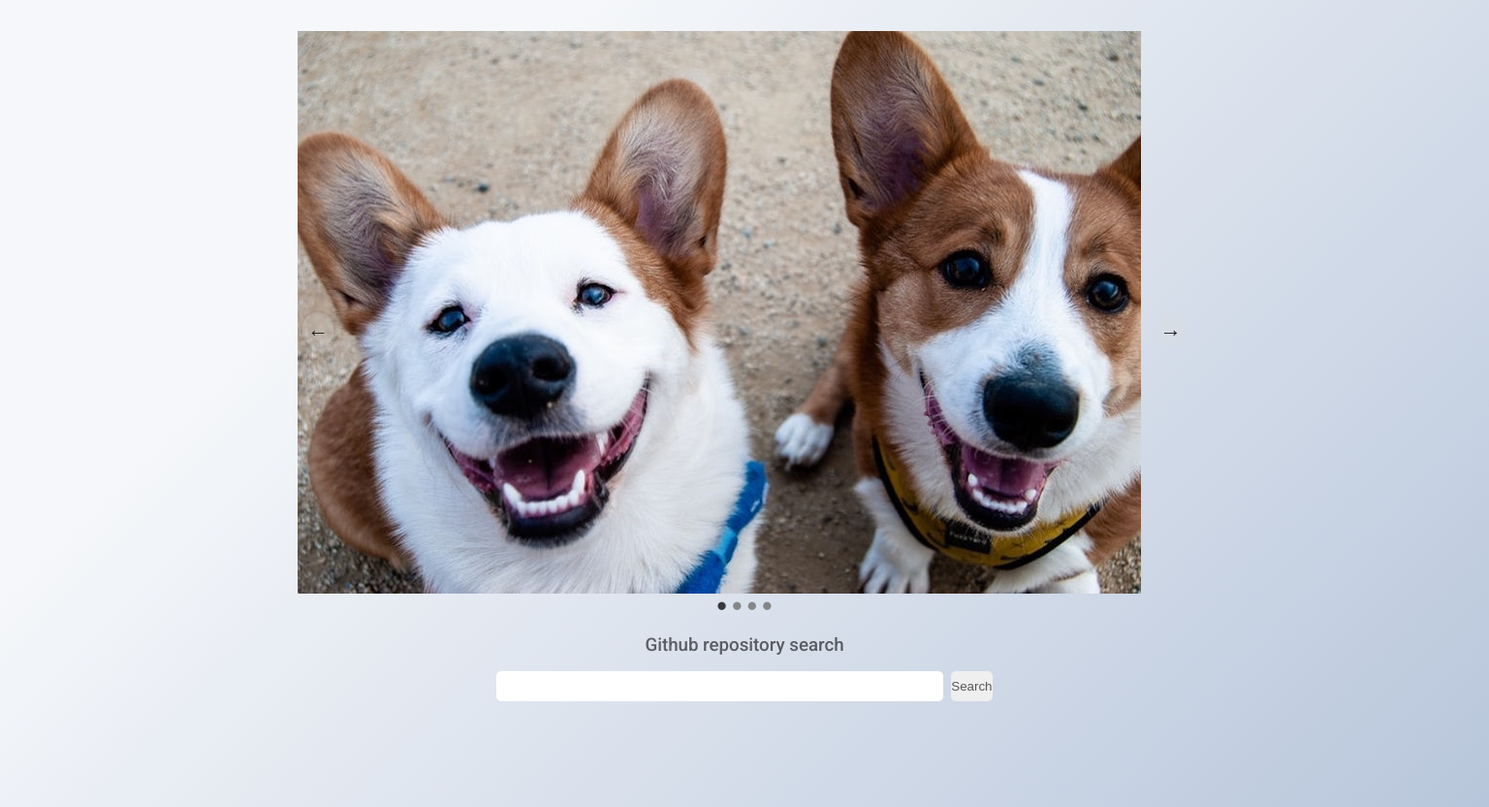
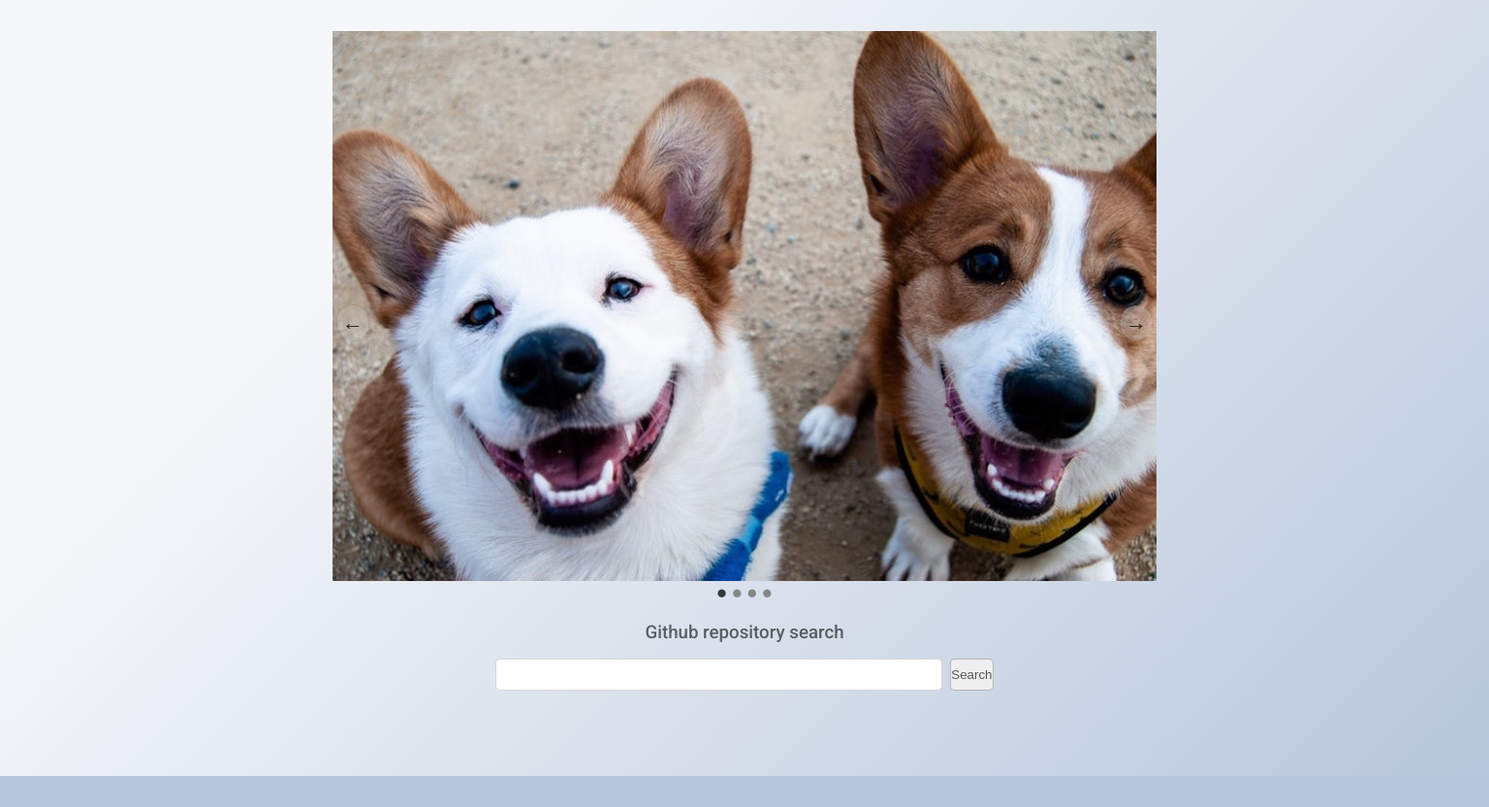
Before and after one commit to mugen808/Carousel, a website: page index.html in a window 1536 px wide. Shown: the whole page at 97% size. After the commit the page ends 800 px from the top, so only its background shows below. Drawn offline with Linux system fonts and the light colour scheme.

Commit message:
responsive for bigger screens corrected

```diff
--- a/styles.css
+++ b/styles.css
@@ -7,14 +7,14 @@
 body{
   font-family: 'Roboto', sans-serif;
   font-size: 16px;
-  width: 100%;
+  min-width: 100vw;
   background-color: #b8c6db;
   background-image: linear-gradient(315deg, #b8c6db 0%, #f5f7fa 74%);
   min-height: 100vh;
 }
 
 main{
-  max-width: 60vw;
+  width: 60vw;
   margin: auto;
 
 }
@@ -88,18 +88,18 @@ img{
   padding: 1vh;
   width: 30vw;
   border-radius: 5px;
-  border: none;
+  border: 1px solid rgba(0, 0, 0, 0.158);
   margin-right: 0.5rem;
 }
 .user-search-form input:hover {
   border-radius: 1px;
-  border: 1px solid rgba(0, 0, 0, 0.582);
-  transition: 2s ease;
+  border: 1px solid rgba(0, 0, 0, 0.514);
+  transition: 1s ease;
 }
 
 .user-search-button{
   border-radius: 5px;
-  border: none;
+  border: 1px solid rgba(0, 0, 0, 0.233);
   cursor: pointer;
   color: rgba(0, 0, 0, 0.637);
 }
@@ -179,11 +179,20 @@ img{
   }
 }
 
-@media only screen and (max-width: 700px) {
-  main{
-    max-width: 100vw;
-    margin: 0 10vw 0 10vw;
+@media only screen and (min-width: 1450px) {
+  /* main{
+    max-width: 30vw;
+  } */
+  main {
+    display: flex;
+    flex-direction: column;
+  }
+  .slider-container{
+    max-width: 850px;
+    align-self: center;
   }
 
-
+  .search-results{
+    width: 50%;
+  }
 }
```
